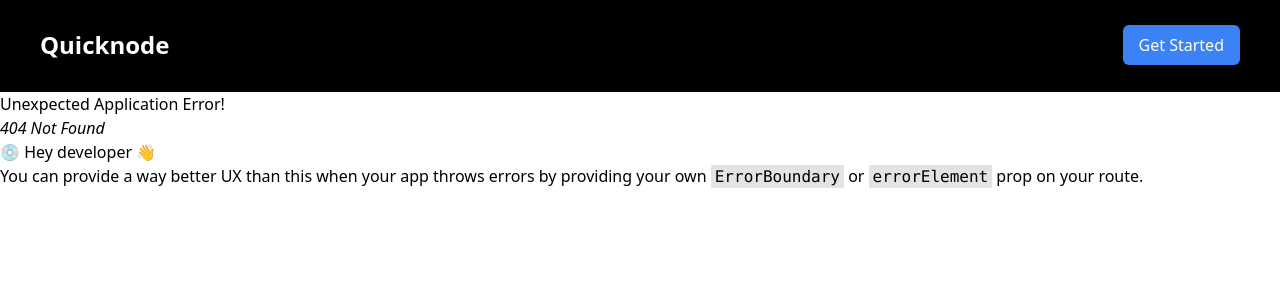
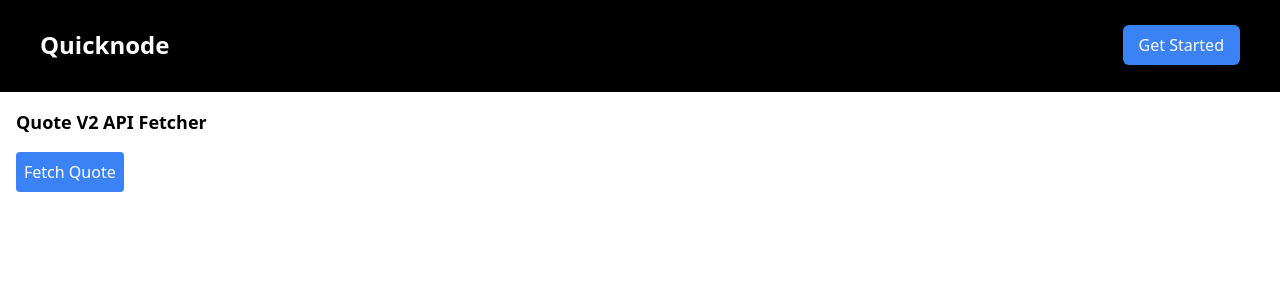
Before and after one commit to ayushsingh82/StreamSmart, a React (Vite) app: page /quoteV2 in a window 1280 px wide. Before the commit this address had no page. Shown: the top 300 px of the page. Built offline with nearby package versions, Linux system fonts and the light colour scheme.

Commit message:
quote v2

```diff
--- a/src/components/Navbar.jsx
+++ b/src/components/Navbar.jsx
@@ -36,7 +36,7 @@
                Streams
                 </a>
                 <a
-                href='/token-address'
+                href='/quoteV2'
                 className='block px-4 py-2 text-black hover:bg-gray-200'>
              Odos
               </a>
--- /dev/null
+++ b/src/components/Odos/SmartOrder/QuoteV2.jsx
@@ -0,0 +1,73 @@
+import React, { useState } from 'react';
+
+const QuoteV2 = () => {
+  const [response, setResponse] = useState(null);
+
+  const handleApiCall = async () => {
+    const requestBody = {
+      chainId: 1,
+      compact: true,
+      gasPrice: 20,
+      inputTokens: [
+        {
+          amount: "189000000",
+          tokenAddress: "0x2260FAC5E5542a773Aa44fBCfeDf7C193bc2C599",
+        },
+      ],
+      outputTokens: [
+        {
+          proportion: 1,
+          tokenAddress: "0xC02aaA39b223FE8D0A0e5C4F27eAD9083C756Cc2",
+        },
+      ],
+      referralCode: 0,
+      slippageLimitPercent: 0.3,
+      sourceBlacklist: [],
+      sourceWhitelist: [],
+      userAddr: "0x47E2D28169738039755586743E2dfCF3bd643f86",
+    };
+
+    try {
+      const response = await fetch('https://api.odos.xyz/sor/quote/v2', {
+        method: 'POST',
+        headers: {
+          'accept': 'application/json',
+          'Content-Type': 'application/json',
+        },
+        body: JSON.stringify(requestBody),
+      });
+
+      if (!response.ok) {
+        throw new Error('Network response was not ok');
+      }
+
+      const data = await response.json();
+      setResponse(data);
+    } catch (error) {
+      console.error('Error fetching data:', error);
+      setResponse(null);
+    }
+  };
+
+  return (
+    <div className="p-4">
+      <h2 className="text-lg font-bold mb-4">Quote V2 API Fetcher</h2>
+
+      <button
+        onClick={handleApiCall}
+        className="bg-blue-500 text-white p-2 rounded hover:bg-blue-600"
+      >
+        Fetch Quote
+      </button>
+
+      {response && (
+        <div className="mt-4 p-4 border border-gray-400 rounded">
+          <h3 className="text-md font-semibold">API Response:</h3>
+          <pre>{JSON.stringify(response, null, 2)}</pre>
+        </div>
+      )}
+    </div>
+  );
+};
+
+export default QuoteV2;
--- a/src/main.jsx
+++ b/src/main.jsx
@@ -7,6 +7,7 @@
 import PricingCurrencies from './components/Odos/Pricing/PricingCurrencies.jsx'
 import ChainId from './components/Odos/Pricing/ChainId.jsx'
 import TokenAddress from './components/Odos/Pricing/TokenAddress.jsx'
+import QuoteV2 from './components/Odos/SmartOrder/QuoteV2.jsx'
 
 import {
   createBrowserRouter,
@@ -24,6 +25,7 @@
       <Route path='/odos-pricing-currencies' element={<PricingCurrencies/>}/>
       <Route path='/chainId' element={<ChainId/>}/>
       <Route path='/token-address' element={<TokenAddress/>}/>
+      <Route path='/quoteV2' element={<QuoteV2/>}/>
     </Route>
   )
 );
```
